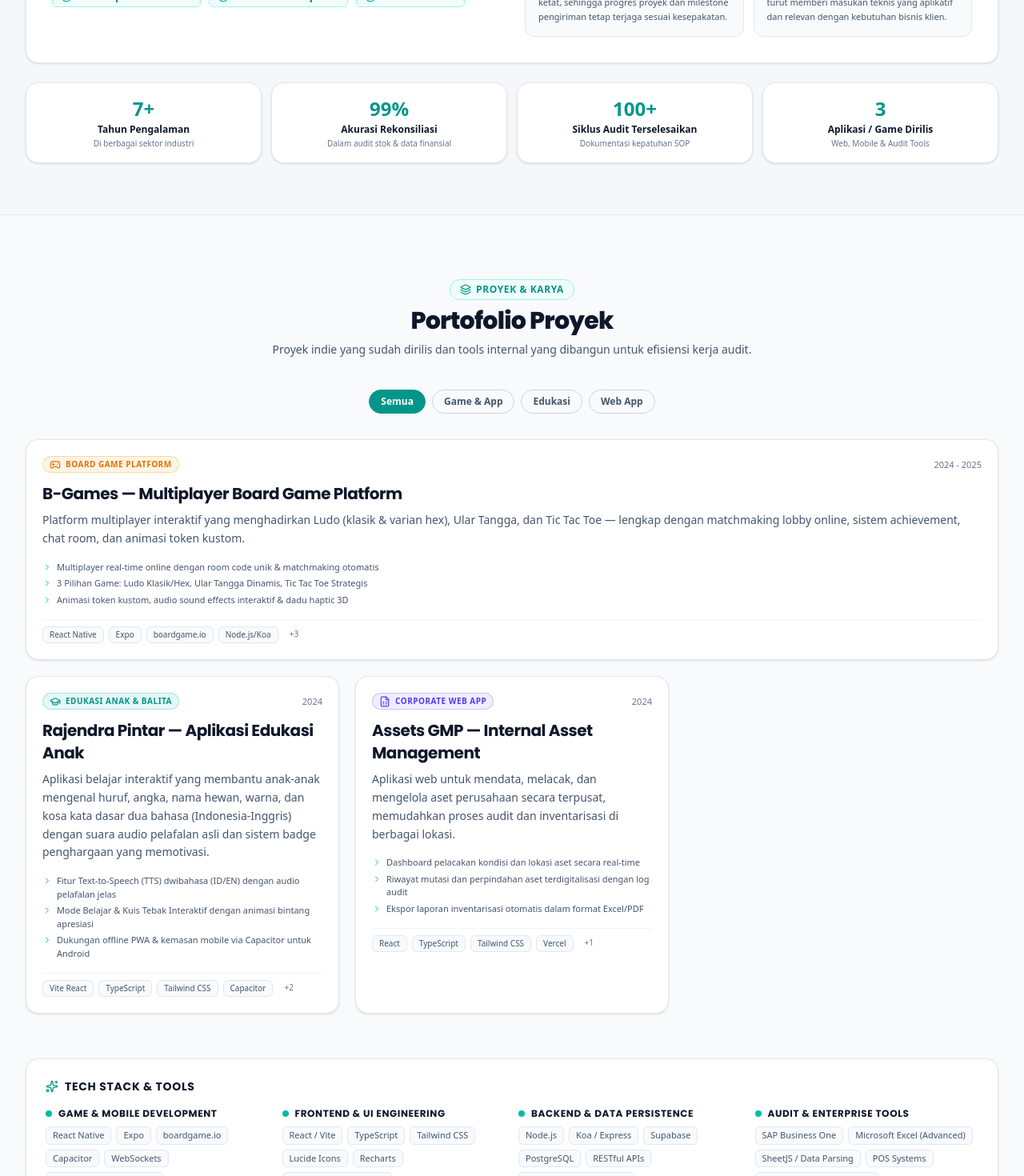
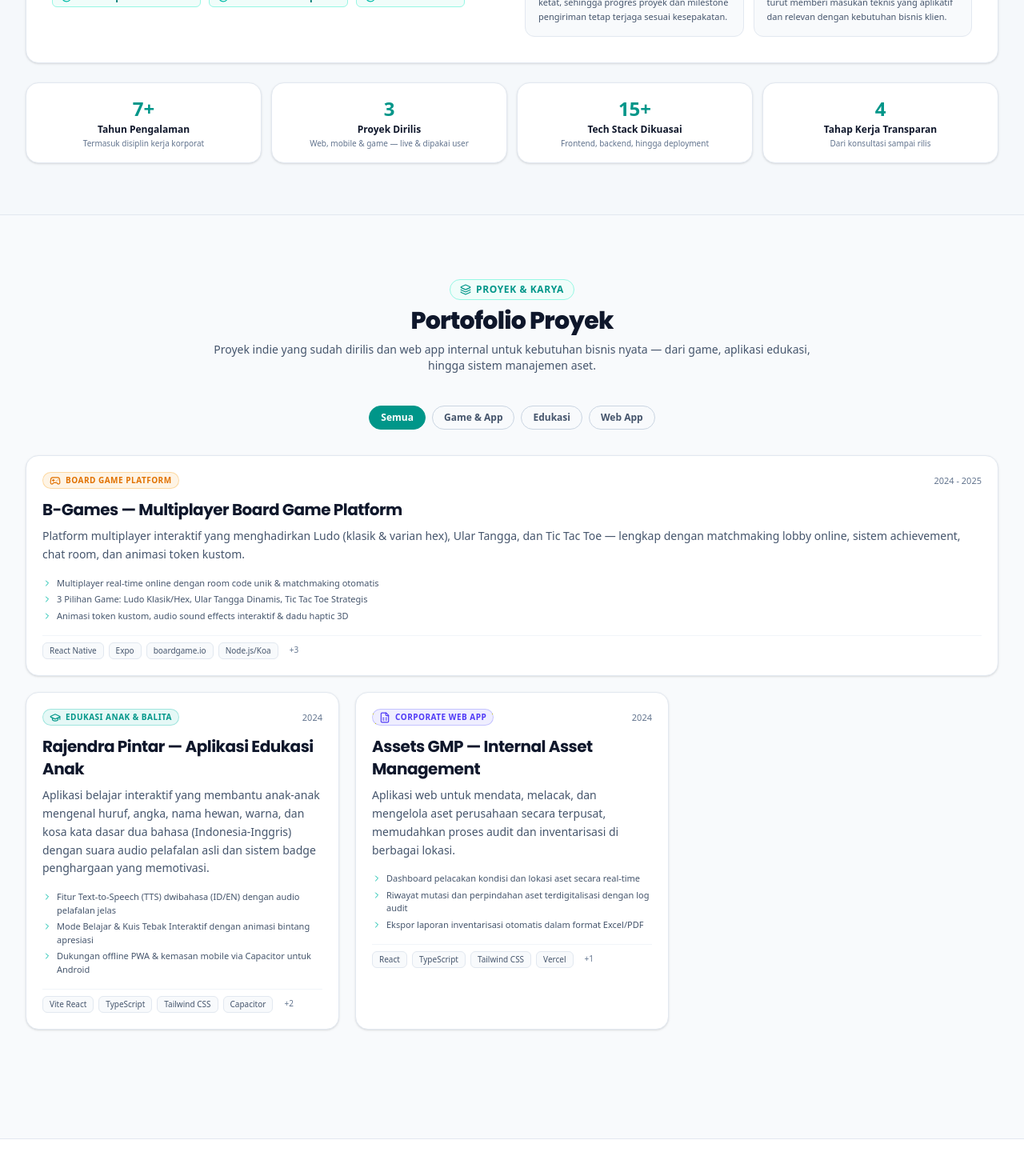
Before and after one commit to jarzha-dotcom/personal-portfolio, a React (Vite) app: page / in a window 1280 px wide. Shown: the part 1330-2800 px from the top of the page at 80% size. Built offline with nearby package versions, Linux system fonts and the light colour scheme.

Commit message:
implement service showcase components with pricing and workflow details

```diff
--- a/src/App.tsx
+++ b/src/App.tsx
@@ -144,7 +144,7 @@ export default function App() {
         <a
           id="floating-wa-btn"
           href={`https://wa.me/${cleanPhone}?text=${encodeURIComponent(
-            'Halo Pak Kidung Arzhaning, saya melihat portofolio Anda dan ingin berdiskusi...'
+            'Halo Pak Arzha, saya melihat portofolio Anda dan ingin berdiskusi...'
           )}`}
           target="_blank"
           rel="noreferrer"
--- a/src/components/About.tsx
+++ b/src/components/About.tsx
@@ -8,12 +8,24 @@ import {
   Clock,
   Code2
 } from 'lucide-react';
-import { PERSONAL_INFO, STATS } from '../data/portfolioData';
+import { PERSONAL_INFO } from '../data/portfolioData';
 import { CountUp } from './CountUp';
 
 interface AboutProps {
   darkMode: boolean;
 }
+
+// Stats khusus halaman JASA — sengaja TIDAK pakai array STATS dari
+// portfolioData.ts, karena 2 dari 4 angka di sana ('Akurasi Rekonsiliasi',
+// 'Siklus Audit Terselesaikan') murni konteks audit dan nggak relevan di
+// sini. Untuk versi CV yang memang butuh angka-angka itu, lihat
+// AboutCV.tsx yang tetap memakai STATS asli.
+const JASA_STATS = [
+  { value: '7+', label: 'Tahun Pengalaman', desc: 'Termasuk disiplin kerja korporat' },
+  { value: '3', label: 'Proyek Dirilis', desc: 'Web, mobile & game — live & dipakai user' },
+  { value: '15+', label: 'Tech Stack Dikuasai', desc: 'Frontend, backend, hingga deployment' },
+  { value: '4', label: 'Tahap Kerja Transparan', desc: 'Dari konsultasi sampai rilis' },
+];
 
 // Versi About untuk halaman JASA — fokus ke kredibilitas developer.
 // Untuk versi formal/rekrutmen, lihat AboutCV.tsx (dipakai di CVPage).
@@ -94,7 +106,7 @@ export const About: React.FC<AboutProps> = ({ darkMode }) => {
           </h2>
           <p className={`text-xs sm:text-sm ${darkMode ? 'text-slate-300' : 'text-slate-600'
             }`}>
-            Solo developer dengan latar belakang korporat, membawa kedisiplinan kerja profesional ke setiap proyek yang dikerjakan.
+            Membangun aplikasi dari konsep sampai rilis, dengan komunikasi langsung tanpa perantara dan kedisiplinan kerja profesional di setiap proyek.
           </p>
         </div>
 
@@ -201,7 +213,7 @@ export const About: React.FC<AboutProps> = ({ darkMode }) => {
 
         {/* Highlight Stats Row */}
         <div className="mt-6 grid grid-cols-2 md:grid-cols-4 gap-3">
-          {STATS.map((stat, i) => (
+          {JASA_STATS.map((stat, i) => (
             <div
               key={i}
               className={`p-4 text-center rounded-2xl border ${darkMode ? 'bg-slate-900 border-slate-700' : 'bg-white border-slate-200 shadow-sm'
--- a/src/components/Projects.tsx
+++ b/src/components/Projects.tsx
@@ -8,24 +8,15 @@ import {
   FileSpreadsheet,
   BarChart3,
   X,
-  Sparkles,
   ChevronRight,
-  Monitor,
   Layers
 } from 'lucide-react';
-import { PROJECTS, TECH_STACK_GROUPS } from '../data/portfolioData';
+import { PROJECTS } from '../data/portfolioData';
 import { ProjectItem } from '../types';
 
 interface ProjectsProps {
   darkMode: boolean;
 }
-
-const sampleFlashcards = [
-  { word: 'Gajah', en: 'Elephant', icon: '🐘', phonetic: '/ˈɛl.ɪ.fənt/' },
-  { word: 'Bintang', en: 'Star', icon: '⭐', phonetic: '/stɑːr/' },
-  { word: 'Apel', en: 'Apple', icon: '🍎', phonetic: '/ˈæp.əl/' },
-  { word: 'Kucing', en: 'Cat', icon: '🐱', phonetic: '/kæt/' },
-];
 
 export const Projects: React.FC<ProjectsProps> = ({ darkMode }) => {
   const [activeFilter, setActiveFilter] = useState<string>('Semua');
@@ -91,7 +82,7 @@ export const Projects: React.FC<ProjectsProps> = ({ darkMode }) => {
           </h2>
           <p className={`text-xs sm:text-sm ${darkMode ? 'text-slate-300' : 'text-slate-600'
             }`}>
-            Proyek indie yang sudah dirilis dan tools internal yang dibangun untuk efisiensi kerja audit.
+            Proyek indie yang sudah dirilis dan web app internal untuk kebutuhan bisnis nyata — dari game, aplikasi edukasi, hingga sistem manajemen aset.
           </p>
         </div>
 
@@ -193,42 +184,6 @@ export const Projects: React.FC<ProjectsProps> = ({ darkMode }) => {
               </div>
             );
           })}
-        </div>
-
-        {/* Tech Stack Groups */}
-        <div className={`p-6 rounded-2xl border ${darkMode ? 'bg-slate-900 border-slate-700' : 'bg-white border-slate-200 shadow-sm'
-          }`}>
-          <h3 className={`text-sm font-bold uppercase tracking-wider mb-4 flex items-center gap-2 ${darkMode ? 'text-white' : 'text-slate-900'
-            }`}>
-            <Sparkles className={`w-4 h-4 ${darkMode ? 'text-teal-400' : 'text-teal-600'}`} />
-            Tech Stack & Tools
-          </h3>
-          <div className="grid grid-cols-1 sm:grid-cols-2 lg:grid-cols-4 gap-4">
-            {TECH_STACK_GROUPS.map((group) => (
-              <div key={group.category} className="space-y-2">
-                <div className="flex items-center gap-2">
-                  <span className="w-2 h-2 rounded-full bg-teal-500"></span>
-                  <h4 className={`text-xs font-bold uppercase tracking-wider ${darkMode ? 'text-white' : 'text-slate-900'
-                    }`}>
-                    {group.category}
-                  </h4>
-                </div>
-                <div className="flex flex-wrap gap-1.5">
-                  {group.items.map((tool) => (
-                    <span
-                      key={tool}
-                      className={`text-[11px] px-2 py-0.5 rounded-md border font-medium ${darkMode
-                          ? 'bg-slate-800 border-slate-700 text-slate-300'
-                          : 'bg-slate-50 border-slate-200 text-slate-600'
-                        }`}
-                    >
-                      {tool}
-                    </span>
-                  ))}
-                </div>
-              </div>
-            ))}
-          </div>
         </div>
       </div>
 
--- a/src/components/Services.tsx
+++ b/src/components/Services.tsx
@@ -308,8 +308,8 @@ export const Services: React.FC<ServicesProps> = ({ darkMode }) => {
                         {[
                             {
                                 icon: <Zap className="w-4 h-4" />,
-                                title: 'Solo Developer End-to-End',
-                                desc: 'Dari ide, desain, coding, hingga deployment — dikerjakan satu tangan, komunikasi langsung tanpa perantara.'
+                                title: 'End-to-End, Tanpa Perantara',
+                                desc: 'Dari ide, desain, coding, hingga deployment ditangani langsung oleh saya — tanpa estafet antar tim yang sering bikin miskomunikasi atau delay.'
                             },
                             {
                                 icon: <Shield className="w-4 h-4" />,
```
Also changed, not shown: index.html (+18 -7 lines). Lines whose indentation alone changed are shown as unchanged.
